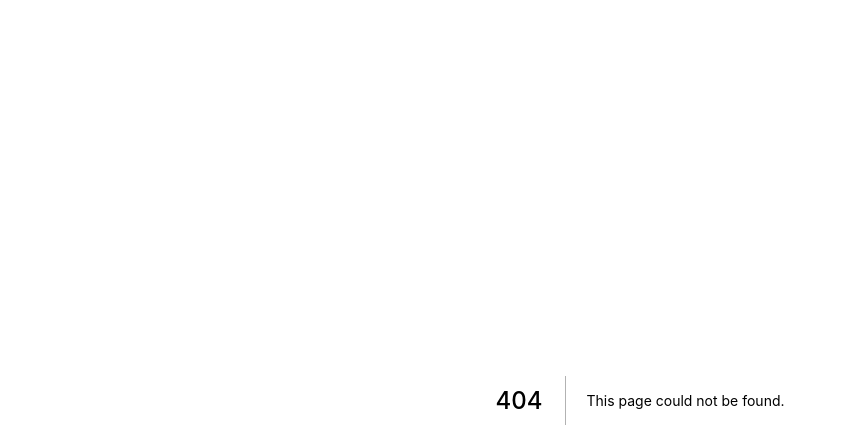
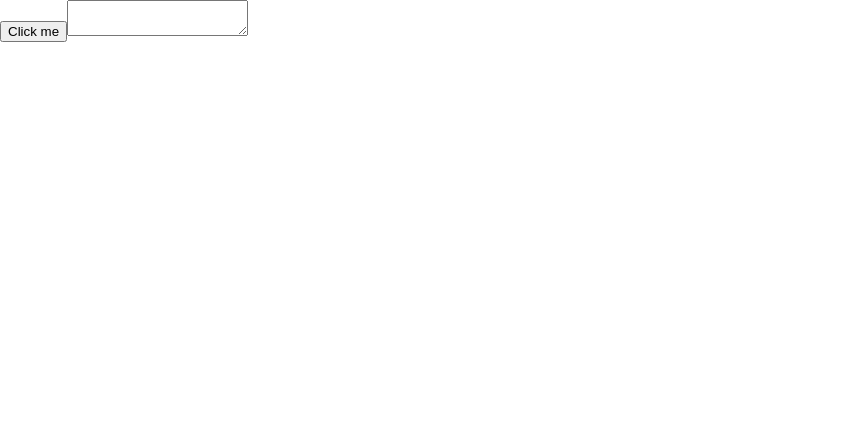
Before and after one commit to mithunb9/cotes, a Next.js app: page /notes in a window 1280 px wide. Before the commit this address had no page. Shown: the top 448 px of the page, without its empty margins (0-847 px from the left). Built offline with nearby package versions, Linux system fonts and the light colour scheme.

Commit message:
Create notes.js

```diff
--- /dev/null
+++ b/pages/notes.js
@@ -0,0 +1,21 @@
+import { useState } from "react";
+
+const NoteBlock = () => <textarea></textarea>;
+
+export default function Notes() {
+  const [noteBlocks, setNoteBlocks] = useState([NoteBlock]);
+
+  const onClick = () => {
+    setNoteBlocks([...noteBlocks, NoteBlock]);
+  };
+
+  return (
+    <div>
+      <button onClick={onClick}>Click me</button>
+
+      {noteBlocks.map((NoteBlock) => (
+        <NoteBlock key={noteBlocks.indexOf(NoteBlock)} />
+      ))}
+    </div>
+  );
+}
```
